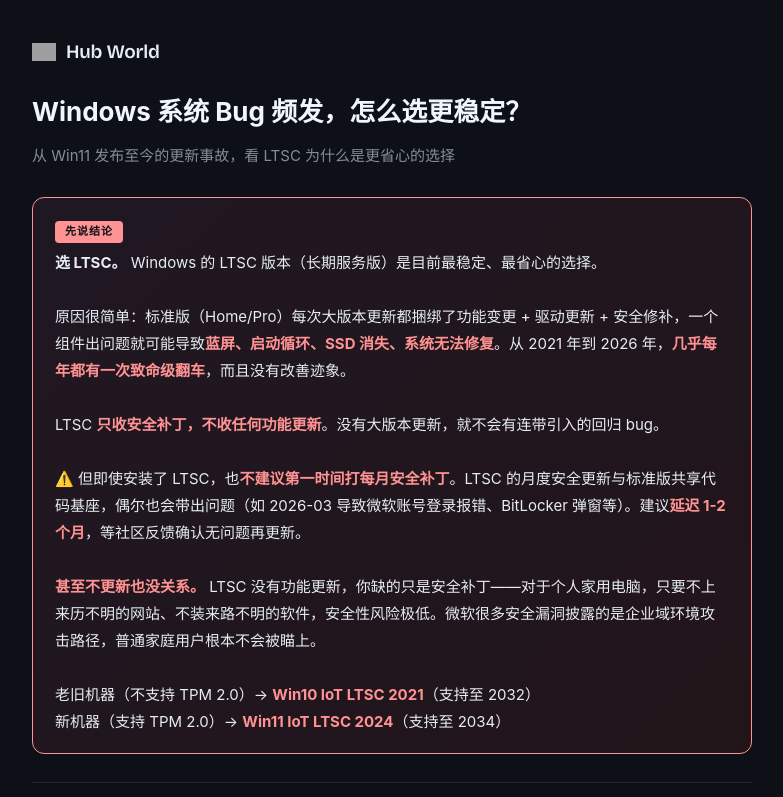
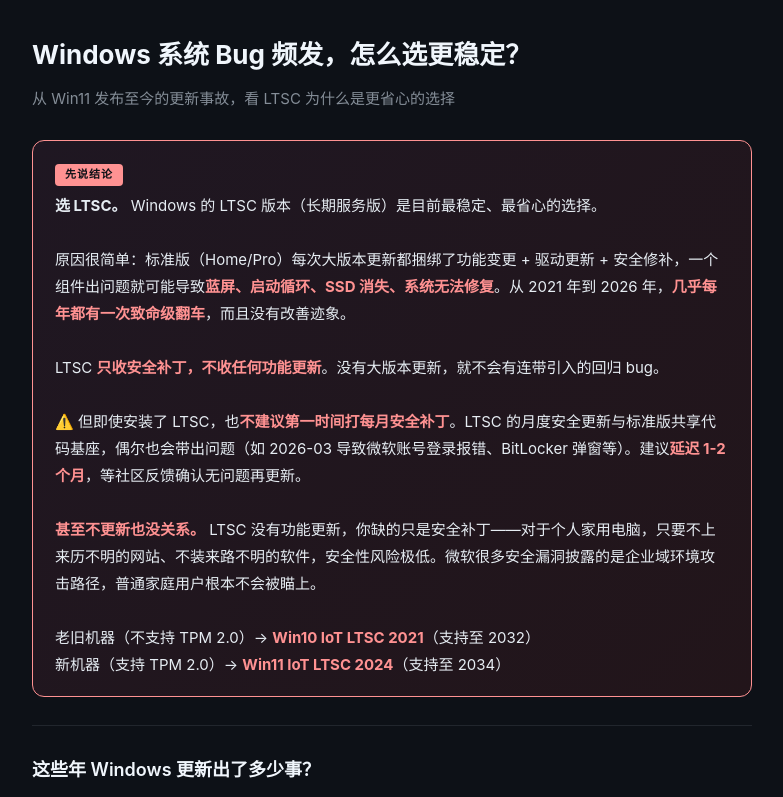
Before and after one commit to Simiely/windows-ltsc-guide, a plain HTML site: page Windows_LTSC_静态版.html in a window 1280 px wide. Shown: the top 797 px of the page, without its empty margins (248-1031 px from the left). Drawn offline with nearby package versions, Linux system fonts and the light colour scheme; grey boxes are pictures that could not be loaded.

Commit message:
chore: 落地页去除 hub-world 依赖（本地 favicon + 移除返回按钮）

```diff
--- a/Windows_LTSC_静态版.html
+++ b/Windows_LTSC_静态版.html
@@ -4,7 +4,7 @@
 <meta charset="UTF-8">
 <meta name="viewport" content="width=device-width, initial-scale=1.0">
 <title>Windows系统Bug频发，怎么选更稳定</title>
-<link rel="icon" href="https://simiely.github.io/hub-world/favicon.png" type="image/png">
+<link rel="icon" href="./favicon.png" type="image/png">
 <link rel="preconnect" href="https://fonts.googleapis.com">
 <link rel="preconnect" href="https://fonts.gstatic.com" crossorigin>
 <link href="https://fonts.googleapis.com/css2?family=Bricolage+Grotesque:opsz,wght@12..96,600&display=swap" rel="stylesheet">
@@ -250,12 +250,6 @@
 <body>
 <div class="container">
 
-  <a class="hub-back" href="https://simiely.github.io/hub-world/" aria-label="Hub World">
-    <span class="hub-back__inner">
-      <img class="hub-back__logo" src="https://simiely.github.io/hub-world/logo.png" alt="Hub World">
-      <span>Hub World</span>
-    </span>
-  </a>
 
   <h1>Windows 系统 Bug 频发，怎么选更稳定？</h1>
   <p class="subtitle">从 Win11 发布至今的更新事故，看 LTSC 为什么是更省心的选择</p>
```
Also changed, not shown: index.html (+1 -7 lines), favicon.png (added).
